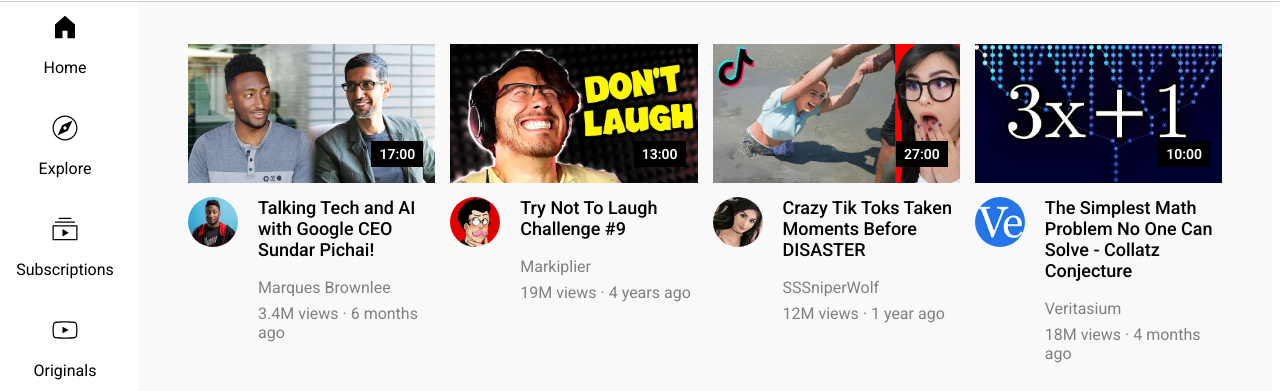
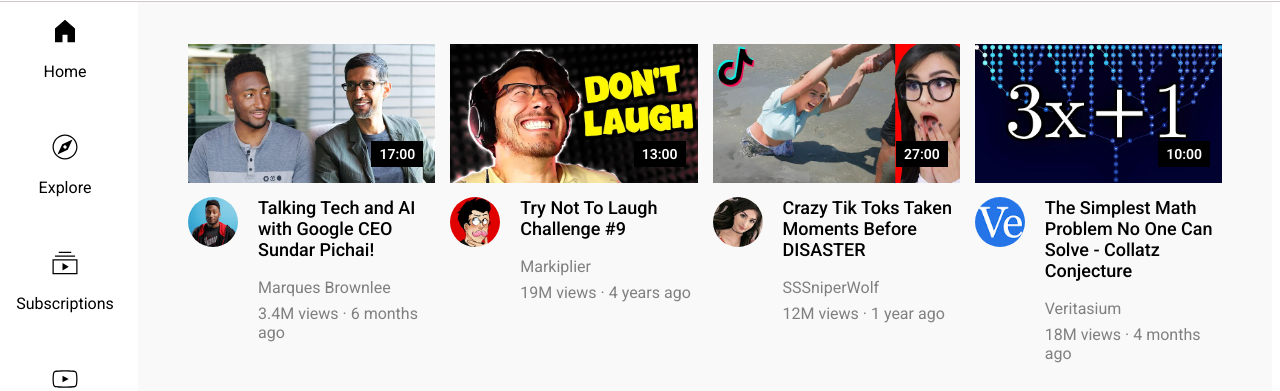
Before and after one commit to yazidtach/youtube-clone, a plain HTML site: page index.html in a window 1280 px wide. Shown: the part 74-465 px from the top of the page. Drawn offline with Linux system fonts and the light colour scheme.

Commit message:
Update side-bar.css

```diff
--- a/styles/side-bar.css
+++ b/styles/side-bar.css
@@ -1,6 +1,6 @@
 aside{
     position: fixed;
-    top: 66px;
+    top: 55px;
     left: 0;
     bottom: 0;
     width: 130px;
@@ -19,9 +19,10 @@
     height: 30px;
 }
 
-.aside-hover-container{
+.hover-side-effect{
     cursor: pointer;
+    padding-top: 15px;
 }
-.aside-hover-container:hover{
+.hover-side-effect:hover{
     background-color: rgba(192, 192, 192, 0.76);
 }
```
